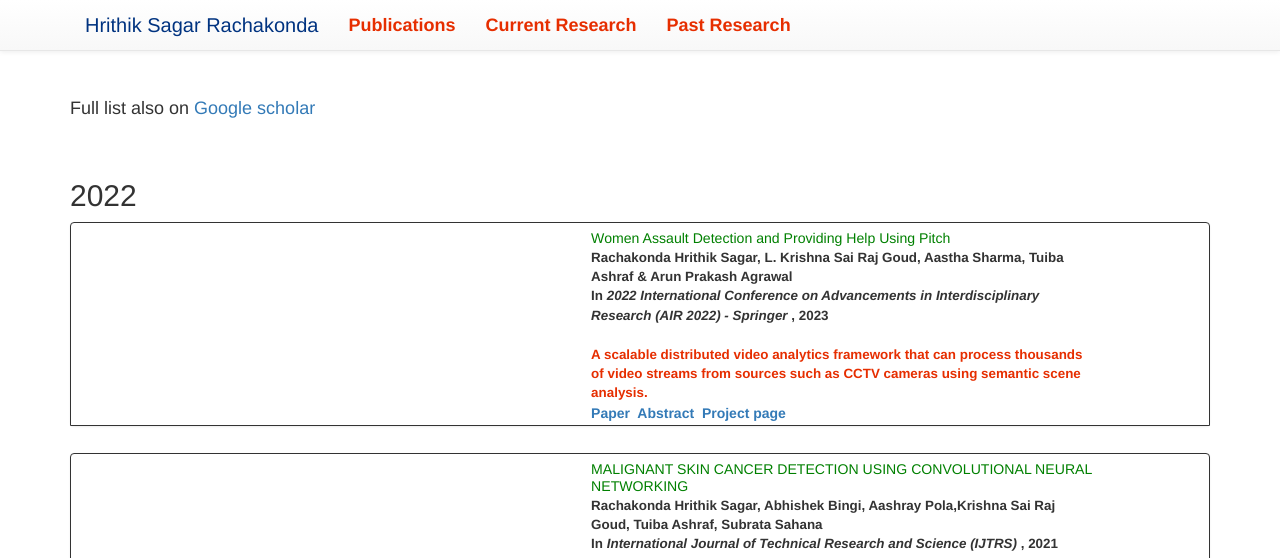
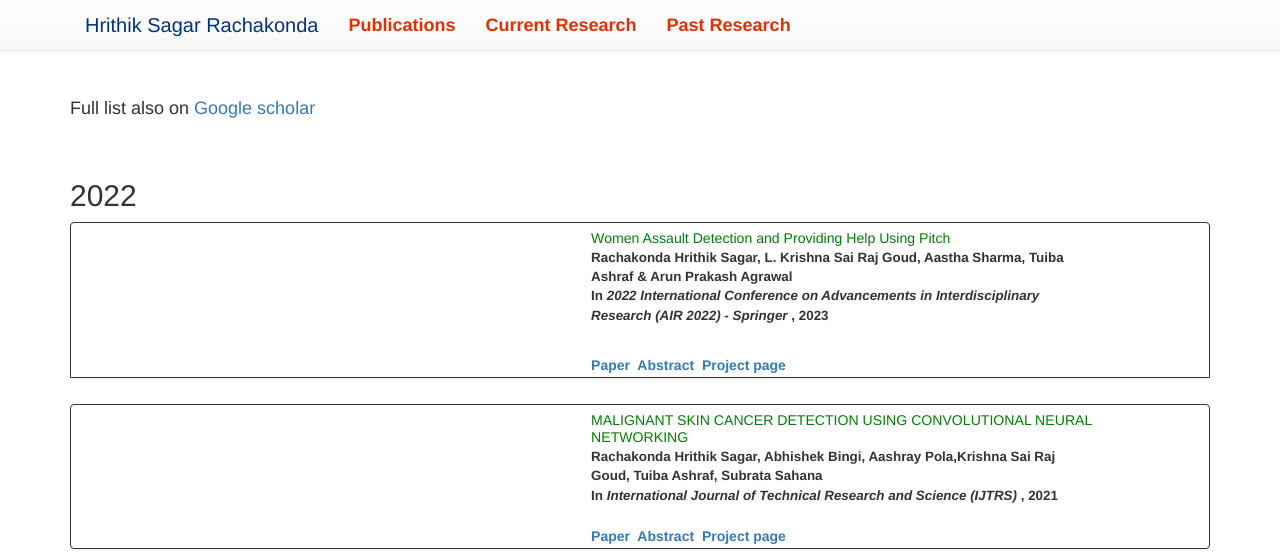
Before and after one commit to hrithiksagar/hrithik.github.io, a plain HTML site: page publications.html in a window 1280 px wide. Shown: the top 558 px of the page. Drawn offline with nearby package versions, Linux system fonts and the light colour scheme.

Commit message:
updating

```diff
--- a/publications.html
+++ b/publications.html
@@ -102,7 +102,7 @@ h4 {
 <br>
 <p style="margin:-10.0px 0px 0px 0px;"></p>
 <p style="font-size:13.4px; color:#E62E00;">
-A scalable distributed video analytics framework that can process thousands of video streams from sources such as CCTV cameras using semantic scene analysis.
+
 </p>
 <p style="margin:-9.0px 0px 0px 0px;"></p>
 <a href="https://ieeexplore.ieee.org/document/10171548" target="_blank" class="buttonTT">Paper</a>&nbsp;
```
